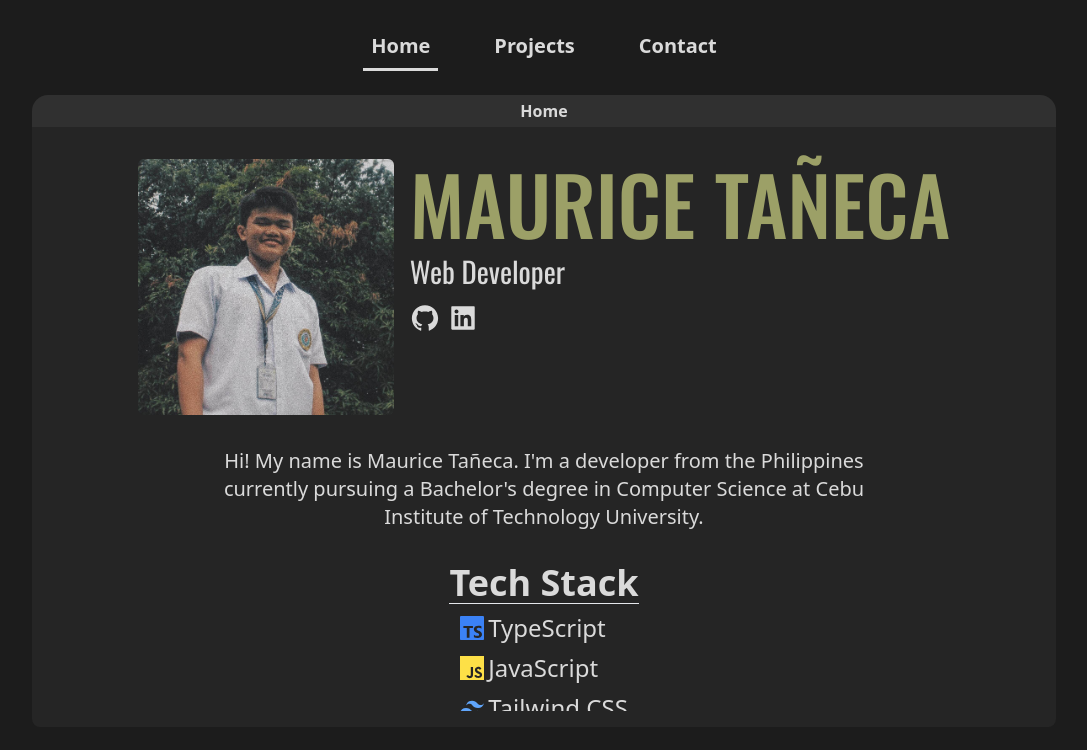
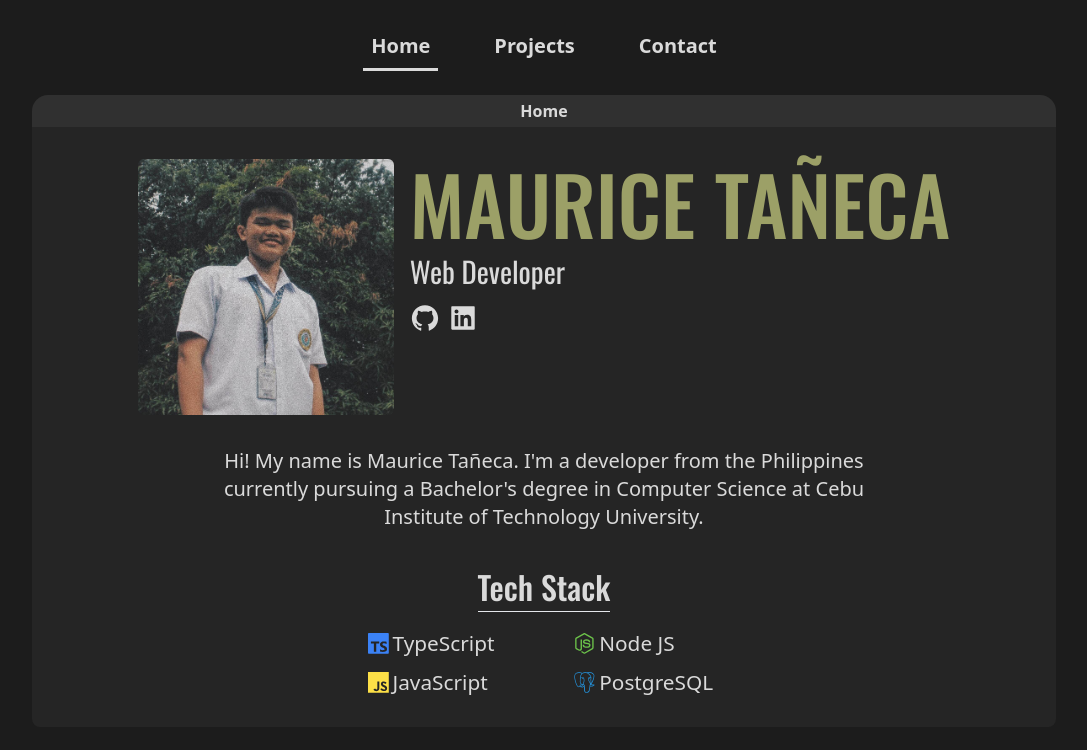
Before and after one commit to pokemau/portfolio, a Next.js app: page / in a window 1280 px wide. Shown: the top 750 px of the page, without its empty margins (96-1183 px from the left). Built offline with nearby package versions, Linux system fonts and the light colour scheme.

Commit message:
techstack responsiveness

```diff
--- a/src/components/techstack/Techstack.tsx
+++ b/src/components/techstack/Techstack.tsx
@@ -6,43 +6,55 @@ import {
   SiNodedotjs,
   SiPostgresql,
   SiFirebase,
+  SiExpress,
 } from "react-icons/si";
 
 const Techstack = () => {
   return (
-    <div className="mt-8 flex flex-col items-center">
-      <h2 className="text-4xl font-bold border-b-[1px]">Tech Stack</h2>
-      <div className="mt-2 flex flex-col gap-2">
-        <div className="flex items-center gap-1 text-2xl">
+    <div className="md:w-[80%] mt-8 mb-14 flex flex-col items-center">
+      <h2 className="text-[2rem] font-[500] border-b-[1px] font-[Oswald]">
+        Tech Stack
+      </h2>
+      <div className="mt-2 md:mt-4 flex flex-col md:flex-row gap-2 md:gap-20">
+        <div className="flex flex-col gap-2">
+          <div className="flex items-center gap-1 text-[1.3rem]">
             <SiTypescript className="text-blue-500" />
             <p>TypeScript</p>
           </div>
 
-        <div className="flex items-center gap-1 text-2xl">
+          <div className="flex items-center gap-1 text-[1.3rem]">
             <SiJavascript className="text-yellow-300" />
             <p>JavaScript</p>
           </div>
 
-        <div className="flex items-center gap-1 text-2xl">
+          <div className="flex items-center gap-1 text-[1.3rem]">
+            <SiExpress className="text-gray-200" />
+            <p>Express JS</p>
+          </div>
+
+          <div className="flex items-center gap-1 text-[1.3rem]">
+            <SiReact className="text-blue-400" />
+            <p>React JS</p>
+          </div>
+        </div>
+
+        <div className="flex flex-col gap-2">
+          <div className="flex items-center gap-1 text-[1.3rem]">
+            <SiNodedotjs className="text-[#6cc24a]" />
+            <p>Node JS</p>
+          </div>
+          <div className="flex items-center gap-1 text-[1.3rem]">
+            <SiPostgresql className="text-[#2496e2]" />
+            <p>PostgreSQL</p>
+          </div>
+          <div className="flex items-center gap-1 text-[1.3rem]">
+            <SiFirebase className="text-[#d89117]" />
+            <p>Firebase</p>
+          </div>
+          <div className="flex items-center gap-1 text-[1.3rem]">
             <SiTailwindcss className="text-blue-400" />
             <p>Tailwind CSS</p>
           </div>
-
-        <div className="flex items-center gap-1 text-2xl">
-          <SiReact className="text-blue-400" />
-          <p>React JS</p>
-        </div>
-        <div className="flex items-center gap-1 text-2xl">
-          <SiNodedotjs className="text-[#6cc24a]" />
-          <p>Node JS</p>
-        </div>
-        <div className="flex items-center gap-1 text-2xl">
-          <SiPostgresql className="text-[#2496e2]" />
-          <p>PostgreSQL</p>
-        </div>
-        <div className="flex items-center gap-1 text-2xl">
-          <SiFirebase className="text-[#d89117]" />
-          <p>Firebase</p>
         </div>
       </div>
     </div>
```
Lines whose indentation alone changed are shown as unchanged.
